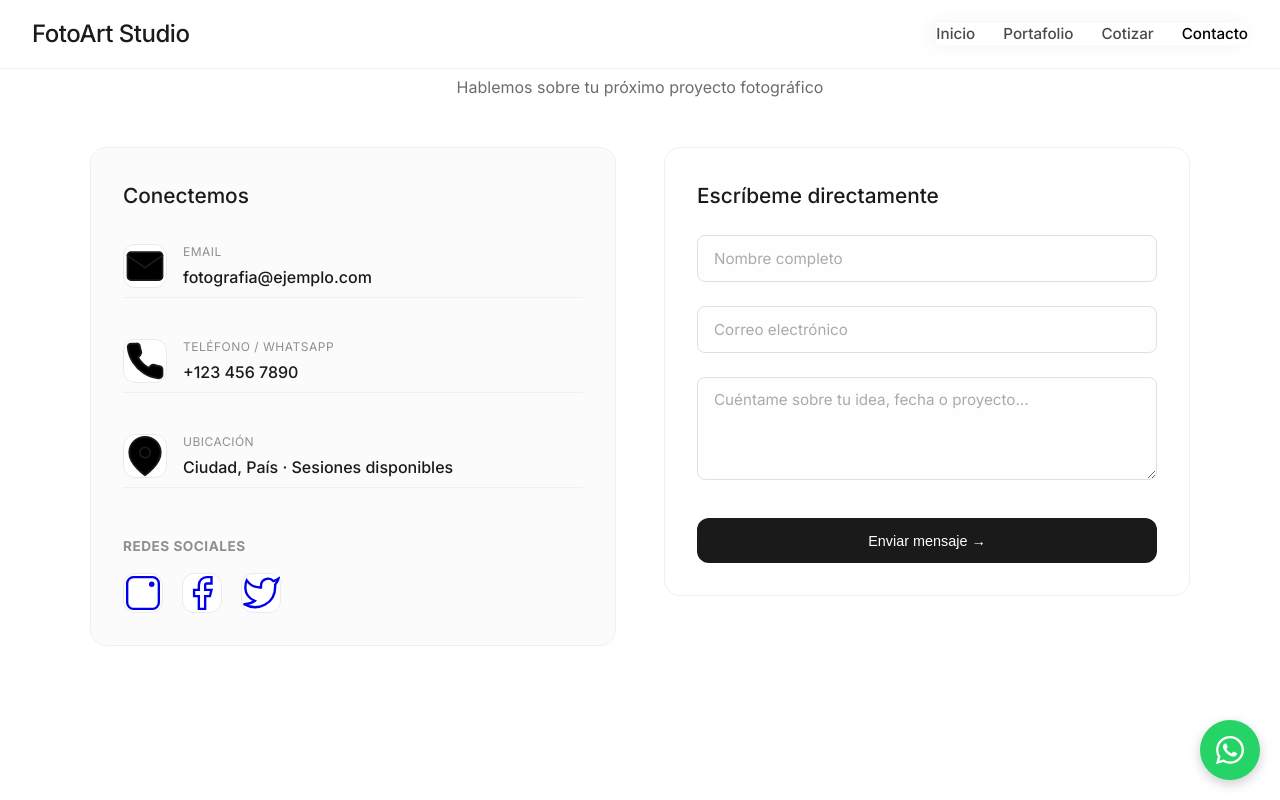
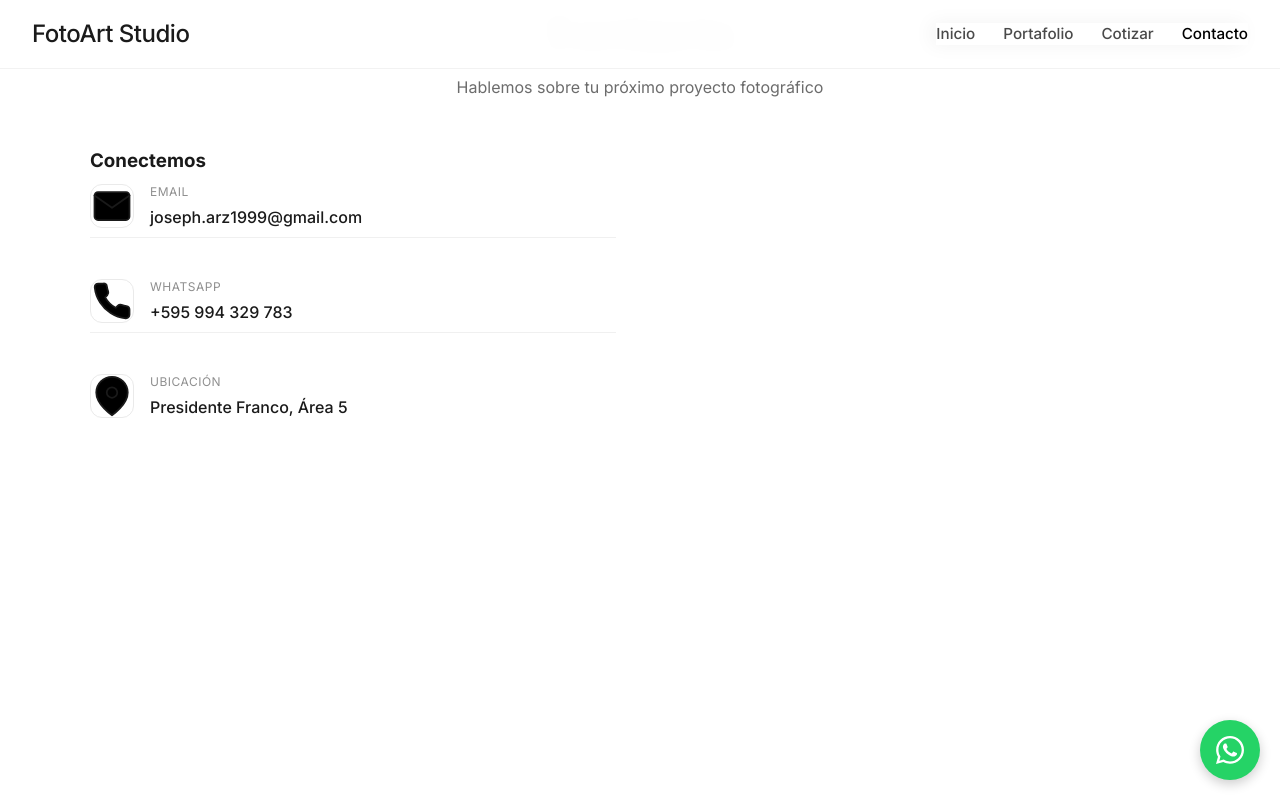
Before and after one commit to josepharz1999-netizen/fotografia-portafolio, a React (Vite) app: page / in a window 1280 px wide. Both pictures are taken after a click on the link "Contacto". Built offline with nearby package versions, Linux system fonts and the light colour scheme.

Commit message:
Update Contacto.jsx

```diff
--- a/src/pages/Contacto.jsx
+++ b/src/pages/Contacto.jsx
@@ -2,15 +2,6 @@ import React, { useState } from 'react';
 import './Contacto.css';
 
 function Contacto() {
-  const [mensajeEnviado, setMensajeEnviado] = useState(false);
-
-  const handleSubmit = (e) => {
-    e.preventDefault();
-    setMensajeEnviado(true);
-    e.target.reset();
-    setTimeout(() => setMensajeEnviado(false), 4000);
-  };
-
   return (
     <div className="contacto">
       <div className="contacto-moderno">
@@ -20,9 +11,11 @@ function Contacto() {
         </div>
 
         <div className="contacto-grid">
-          <div className="info-tarjeta">
+          {/* Solo la tarjeta de información */}
+          <div className="info-tarjeta-unica">
             <h3>Conectemos</h3>
 
+            {/* Email */}
             <div className="contacto-item">
               <div className="icon-wrapper">
                 <svg viewBox="0 0 24 24" stroke="currentColor" strokeLinecap="round" strokeLinejoin="round">
@@ -32,10 +25,11 @@ function Contacto() {
               </div>
               <div className="contacto-info-text">
                 <div className="label">Email</div>
-                <a href="mailto:fotografia@ejemplo.com" className="value">fotografia@ejemplo.com</a>
+                <a href="mailto:joseph.arz1999@gmail.com" className="value">joseph.arz1999@gmail.com</a>
               </div>
             </div>
 
+            {/* WhatsApp (reemplaza teléfono) */}
             <div className="contacto-item">
               <div className="icon-wrapper">
                 <svg viewBox="0 0 24 24" stroke="currentColor" strokeLinecap="round" strokeLinejoin="round">
@@ -43,11 +37,12 @@ function Contacto() {
                 </svg>
               </div>
               <div className="contacto-info-text">
-                <div className="label">Teléfono / WhatsApp</div>
-                <a href="tel:+1234567890" className="value">+123 456 7890</a>
+                <div className="label">WhatsApp</div>
+                <a href="https://wa.me/595994329783" className="value" target="_blank" rel="noopener noreferrer">+595 994 329 783</a>
               </div>
             </div>
 
+            {/* Ubicación */}
             <div className="contacto-item">
               <div className="icon-wrapper">
                 <svg viewBox="0 0 24 24" stroke="currentColor" strokeLinecap="round" strokeLinejoin="round">
@@ -57,50 +52,9 @@ function Contacto() {
               </div>
               <div className="contacto-info-text">
                 <div className="label">Ubicación</div>
-                <div className="value">Ciudad, País · Sesiones disponibles</div>
+                <div className="value">Presidente Franco, Área 5</div>
               </div>
             </div>
-
-            <div className="social-section">
-              <h4>Redes sociales</h4>
-              <div className="social-links-modern">
-                <a href="#" className="social-link">
-                  <svg viewBox="0 0 24 24" stroke="currentColor" strokeWidth="1.5" fill="none">
-                    <rect x="2" y="2" width="20" height="20" rx="4" />
-                    <circle cx="17.5" cy="6.5" r="1" fill="currentColor" />
-                  </svg>
-                </a>
-                <a href="#" className="social-link">
-                  <svg viewBox="0 0 24 24" stroke="currentColor" strokeWidth="1.5" fill="none">
-                    <path d="M18 2h-3a5 5 0 0 0-5 5v3H7v4h3v8h4v-8h3l1-4h-4V7a1 1 0 0 1 1-1h3z" />
-                  </svg>
-                </a>
-                <a href="#" className="social-link">
-                  <svg viewBox="0 0 24 24" stroke="currentColor" strokeWidth="1.5" fill="none">
-                    <path d="M23 3a10.9 10.9 0 0 1-3.14 1.53 4.48 4.48 0 0 0-7.86 3v1A10.66 10.66 0 0 1 3 4s-4 9 5 13a11.64 11.64 0 0 1-7 2c9 5 20 0 20-11.5a4.5 4.5 0 0 0-.08-.83A7.72 7.72 0 0 0 23 3z" />
-                  </svg>
-                </a>
-              </div>
-            </div>
-          </div>
-
-          <div className="formulario-moderno">
-            <h3>Escríbeme directamente</h3>
-            <form onSubmit={handleSubmit}>
-              <div className="form-group">
-                <input type="text" className="input-moderno" placeholder="Nombre completo" required />
-              </div>
-              <div className="form-group">
-                <input type="email" className="input-moderno" placeholder="Correo electrónico" required />
-              </div>
-              <div className="form-group">
-                <textarea className="input-moderno" placeholder="Cuéntame sobre tu idea, fecha o proyecto..." rows="4" required></textarea>
-              </div>
-              <button type="submit" className="btn-moderno">Enviar mensaje →</button>
-              {mensajeEnviado && (
-                <div className="mensaje-exito-moderno">✓ Mensaje enviado. Te responderé pronto.</div>
-              )}
-            </form>
           </div>
         </div>
       </div>
```
